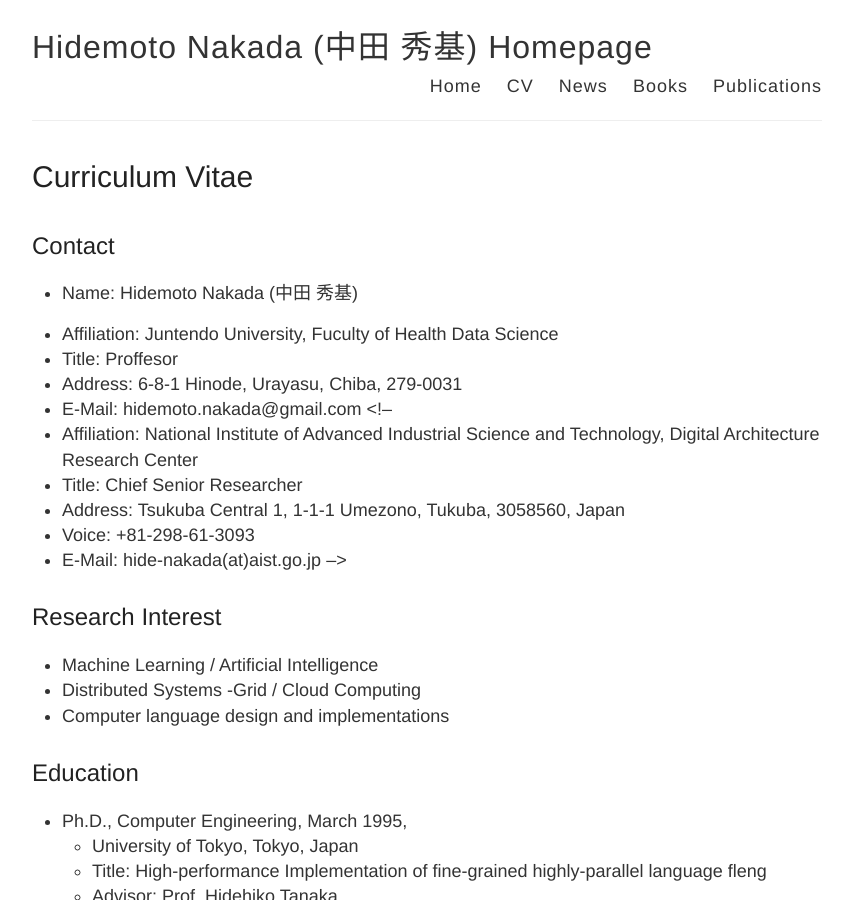
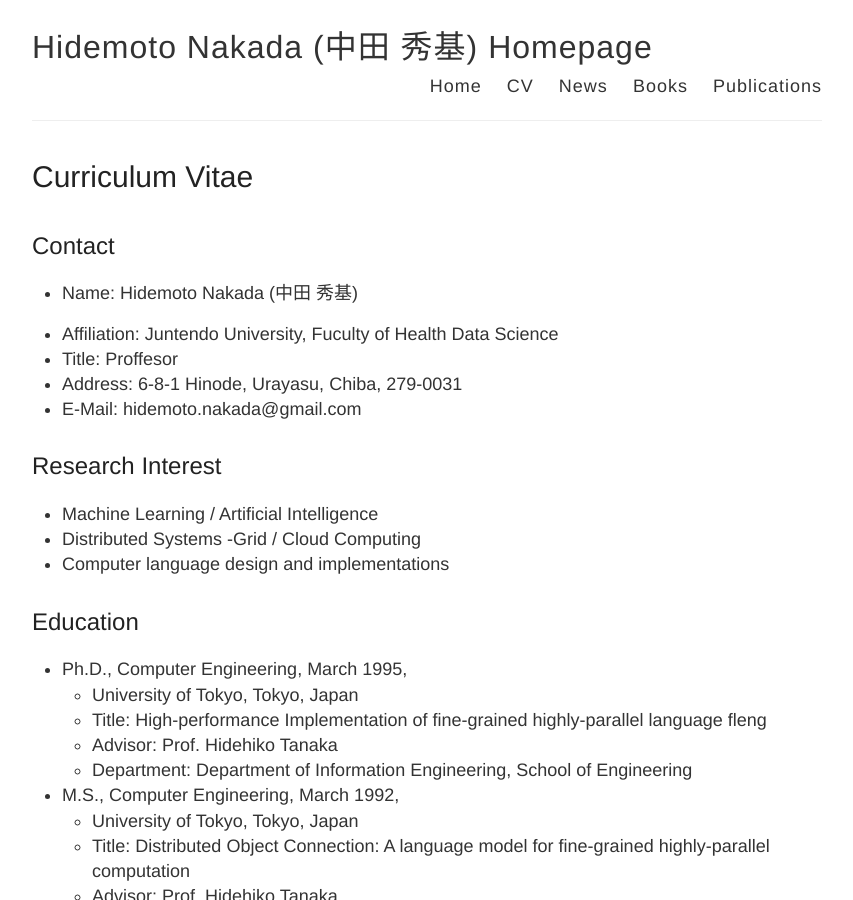
Before and after one commit to HidemotoNakada/HidemotoNakada.github.io, a Jekyll site: the page built from docs/cv.md, in a window 1280 px wide and 900 px high. Shown: the whole window, without its empty margins (213-1066 px from the left). Built offline with Jekyll 4.4.1, drawn with Linux system fonts in a browser that asks for light colours; our own code applies the rules of GitHub Pages for plain Markdown files.

Commit message:
Update cv.md

```diff
--- a/docs/cv.md
+++ b/docs/cv.md
@@ -11,13 +11,6 @@ layout: default
 - Title: Proffesor
 - Address: 6-8-1 Hinode, Urayasu, Chiba, 279-0031
 - E-Mail: hidemoto.nakada@gmail.com
-<!--
-- Affiliation: National Institute of Advanced Industrial Science and Technology, Digital Architecture Research Center
-- Title: Chief Senior Researcher
-- Address: Tsukuba Central 1, 1-1-1 Umezono, Tukuba, 3058560, Japan
-- Voice: +81-298-61-3093
-- E-Mail: hide-nakada(at)aist.go.jp
--->
 
 ## Research Interest
 
```
